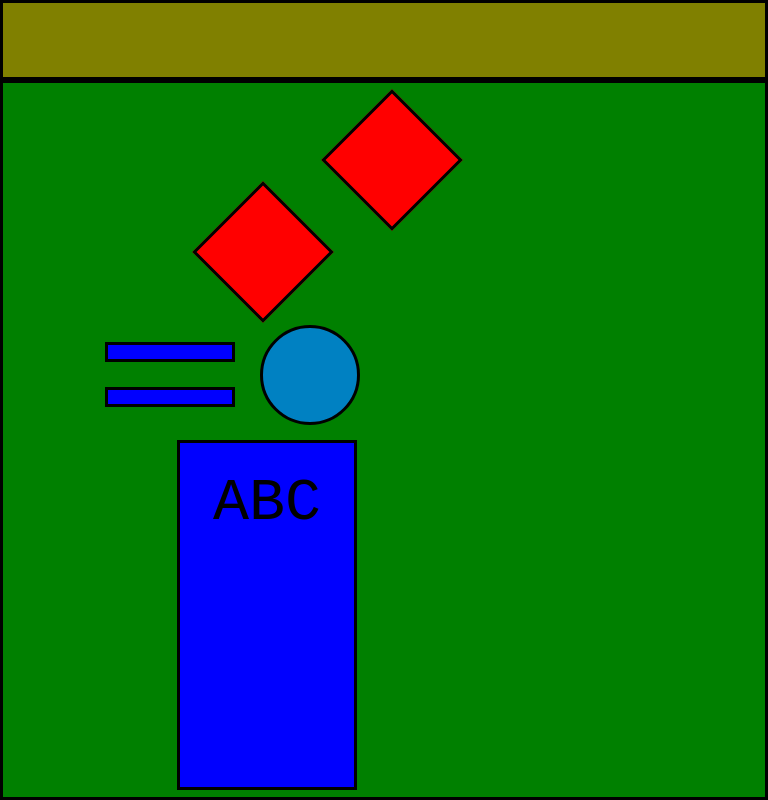
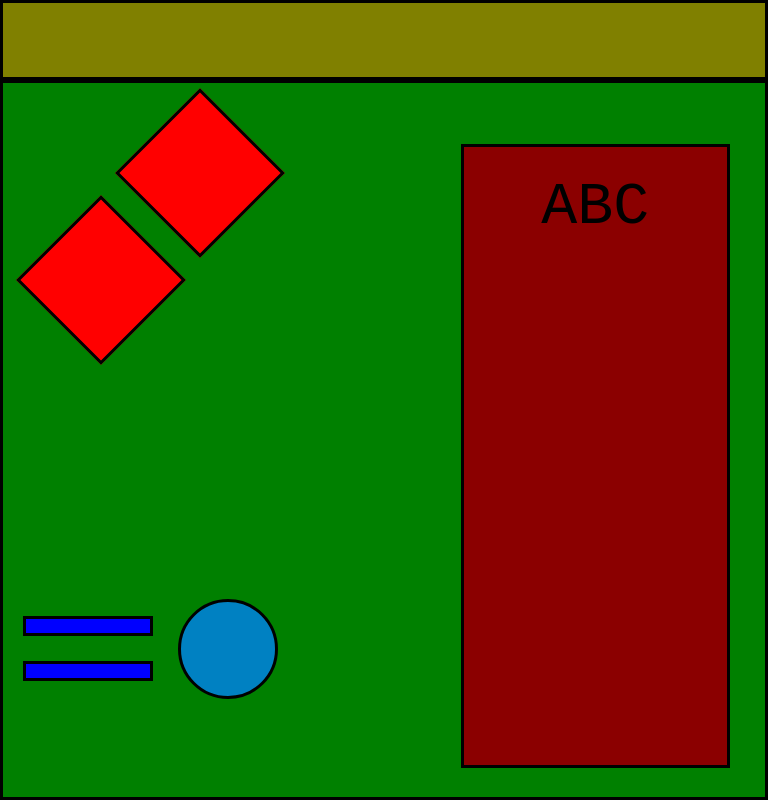
Before and after one commit to kamil079/plan.txt, a plain HTML site: page index.html in a window 768 px wide. Drawn offline with Linux system fonts and the light colour scheme.

Commit message:
second rwd done

```diff
--- a/style.css
+++ b/style.css
@@ -112,14 +112,44 @@ div[class*='box'] {
     }
 }
 
-@media (min-width: 584px) and (max-width: 900px) {
-    .main {
-        background: yellow;
-    }
-}
-
 @media (min-width: 901px) {
     .main {
         background: red;
     }
 } */
+
+@media (min-width: 584px) and (max-width: 900px) {
+
+    .main {
+        padding: 0;
+    }
+
+    .square {
+        height: 120px;
+        width: 120px;
+        top: 55%;
+        left: 5%;
+    }
+
+    .square:nth-child(1) {
+        top: 12%;
+        left: 18%;
+    }
+
+    .box-circle {
+        position: absolute;
+        bottom: 8%;
+        left: -5%;
+    }
+
+
+    .ractangle {
+        background: darkred;
+        position: absolute;
+        right: 5%;
+        top: 18%;
+
+        height: 78%;
+        width: 35%;
+    }
+}
```
